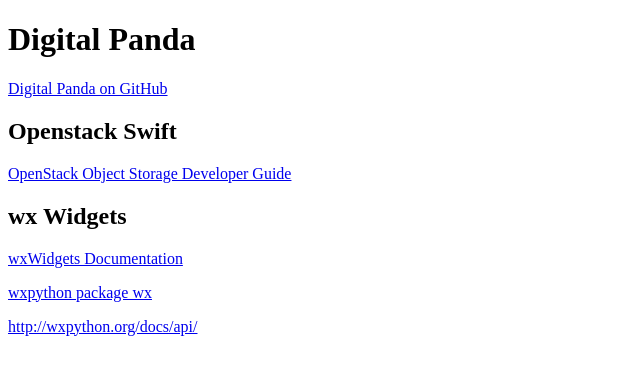
After one commit to Sybrand/digital-panda, a PHP site: page /myindex.php in a window 1280 px wide. The commit adds this page. Shown: the top 375 px of the page, without its empty margins (0-640 px from the left). Run offline with PHP 8.4, Linux system fonts and the light colour scheme.

Commit message:
hiding away the more technical index page

```diff
--- /dev/null
+++ b/digitalpanda.co.za/myindex.php
@@ -0,0 +1,34 @@
+<!DOCTYPE html PUBLIC "-//W3C//DTD XHTML 1.0 Transitional//EN" "http://www.w3.org/TR/xhtml1/DTD/xhtml1-transitional.dtd">
+
+<html xmlns="http://www.w3.org/1999/xhtml">
+
+	<head>
+
+	    <meta http-equiv="Content-Type" content="text/html; charset=UTF-8" />
+
+	    <title>Digital Panda</title>
+
+	</head>
+
+	<body>
+		<h1>Digital Panda</h1>
+		<p>
+			<a href="https://github.com/Sybrand/digital-panda">Digital Panda on GitHub</a>
+		</p>
+		<h2>Openstack Swift</h2>
+		<p>
+			<a href="http://docs.openstack.org/api/openstack-object-storage/1.0/content/">OpenStack Object Storage Developer Guide</a>
+		</p>
+		<h2>wx Widgets</h2>
+		<p>
+			<a href="http://docs.wxwidgets.org/trunk/index.html">wxWidgets Documentation</a>
+		</p>
+		<p>
+			<a href="http://wxpython.org/docs/api/wx-module.html">wxpython package wx</a>
+		</p>
+		<p>
+			<a href="http://wxpython.org/docs/api/">http://wxpython.org/docs/api/</a>
+		</p>
+	</body>
+
+</html>
```
Also changed, not shown: digitalpanda.co.za/index.php (+1 -19 lines).
